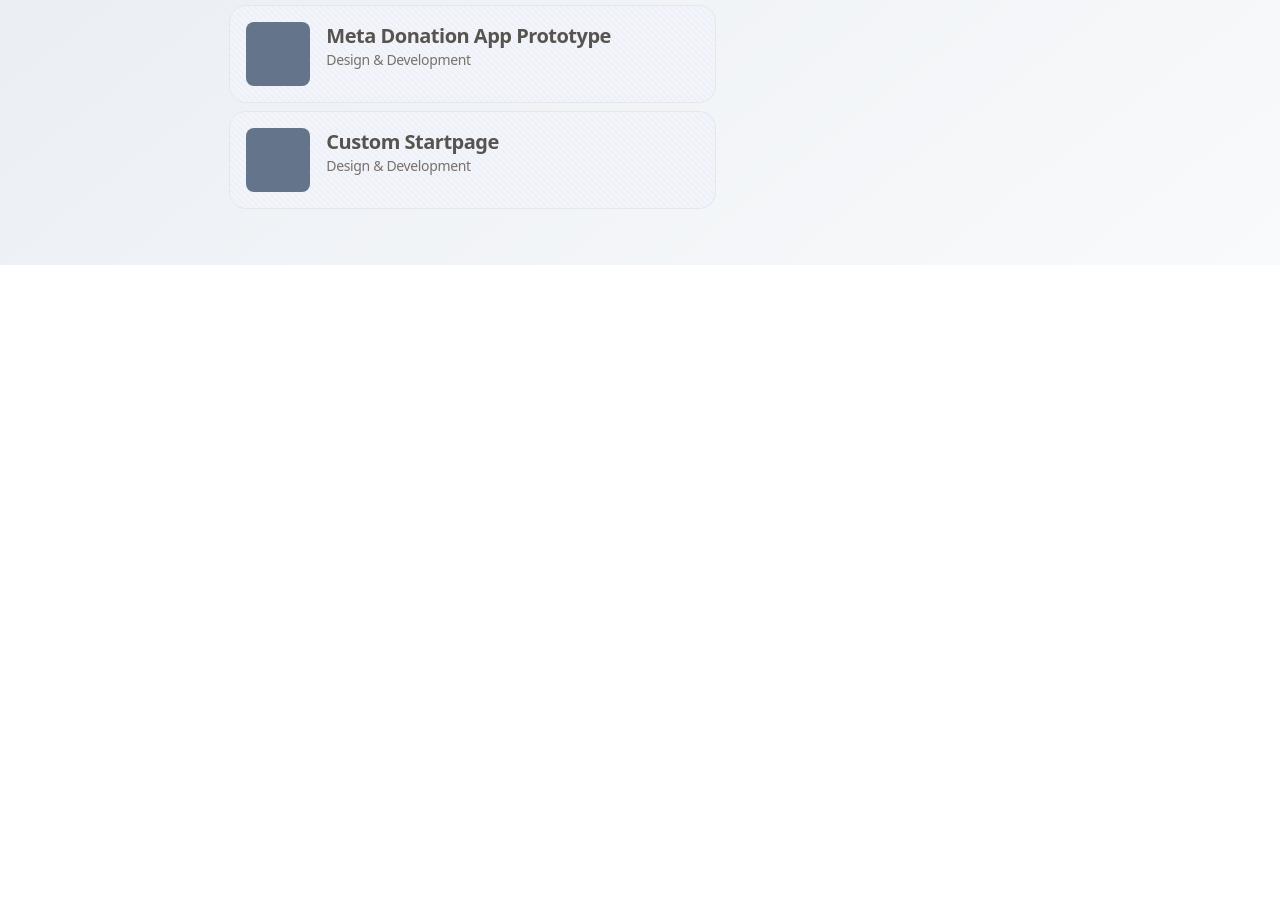
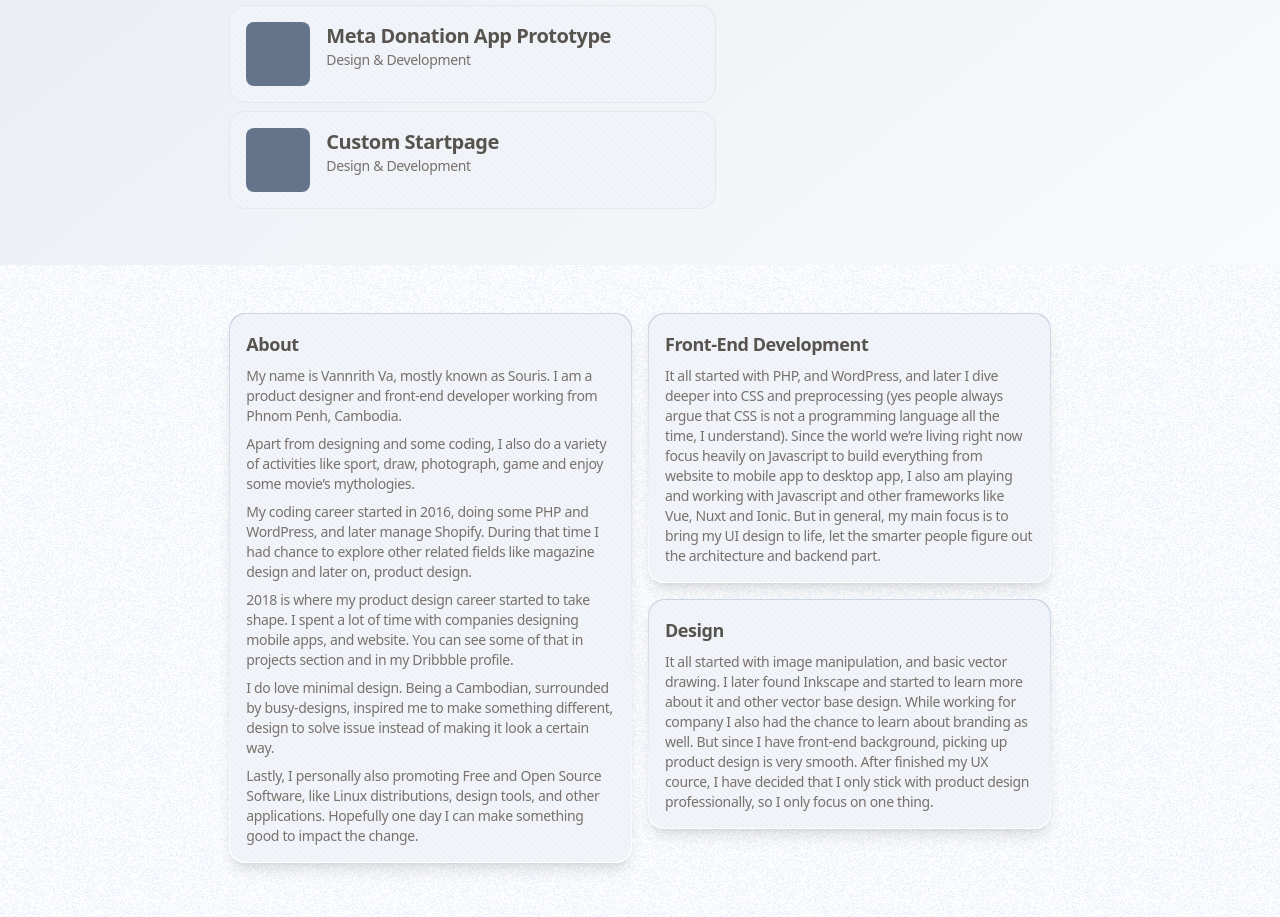
Before and after one commit to madsouris/website, an Astro site: page / in a window 1280 px wide. Shown: the part 1289-2206 px from the top of the page. Before the commit the page ends 1554 px from the top, so only its background shows below. Built offline with nearby package versions, Linux system fonts and the light colour scheme; Astro itself is replaced by a stand-in of ours.

Commit message:
added about section

```diff
--- a/package.json
+++ b/package.json
@@ -21,6 +21,7 @@
     "devDependencies": {
         "@iconify-json/uim": "^1.1.9",
         "prettier": "^3.3.3",
+        "prettier-plugin-astro": "^0.14.1",
         "prettier-plugin-tailwindcss": "^0.6.5"
     }
 }
--- a/src/pages/index.astro
+++ b/src/pages/index.astro
@@ -264,4 +264,64 @@
             </div>
         </div>
     </section>
+
+    <!-- About section -->
+     <section class="container mx-auto lg:w-2/3 p-4 my-8">
+        <div class="grid grid-cols-2 grid-rows-2 gap-4">
+            <div class="row-span-2">
+
+                <div class="work-card shadow-lg hover:shadow-2xl">
+                    <div class="work-card-inner font-sans text-sm tracking-tight flex flex-col gap-2 text-stone-500">
+                        <h2 class="work-title">
+                            About
+                        </h2>
+                        <p>
+                            My name is Vannrith Va, mostly known as Souris. I am a product designer and front-end developer working from Phnom Penh, Cambodia.
+                        </p>
+                        <p>
+                            Apart from designing and some coding, I also do a variety of activities like sport, draw, photograph, game and enjoy some movie’s mythologies.
+                        </p>
+                        <p>
+                            My coding career started in 2016, doing some PHP and WordPress, and later manage Shopify. During that time I had chance to explore other related fields like magazine design and later on, product design.
+                        </p>
+                        <p>
+                            2018 is where my product design career started to take shape. I spent a lot of time with companies designing mobile apps, and website. You can see some of that in projects section and in my Dribbble profile.
+                        </p>
+                        <p>
+                            I do love minimal design. Being a Cambodian, surrounded by busy-designs, inspired me to make something different, design to solve issue instead of making it look a certain way.
+                        </p>
+                        <p>
+                            Lastly, I personally also promoting Free and Open Source Software, like Linux distributions, design tools, and other applications. Hopefully one day I can make something good to impact the change.
+                        </p>
+                    </div>
+                </div>
+            </div>
+            <div class="row-span-1">
+
+                <div class="work-card shadow-lg hover:shadow-2xl">
+                    <div class="work-card-inner font-sans text-sm tracking-tight flex flex-col gap-2 text-stone-500">
+                        <h2 class="work-title">
+                            Front-End Development
+                        </h2>
+                        <p>
+                            It all started with PHP, and WordPress, and later I dive deeper into CSS and preprocessing (yes people always argue that CSS is not a programming language all the time, I understand). Since the world we’re living right now focus heavily on Javascript to build everything from website to mobile app to desktop app, I also am playing and working with Javascript and other frameworks like Vue, Nuxt and Ionic. But in general, my main focus is to bring my UI design to life, let the smarter people figure out the architecture and backend part.
+                        </p>
+                    </div>
+                </div>
+            </div>
+            <div class="row-span-1">
+
+                <div class="work-card shadow-lg hover:shadow-2xl">
+                    <div class="work-card-inner font-sans text-sm tracking-tight flex flex-col gap-2 text-stone-500">
+                        <h2 class="work-title">
+                            Design
+                        </h2>
+                    <p>
+                        It all started with image manipulation, and basic vector drawing. I later found Inkscape and started to learn more about it and other vector base design. While working for company I also had the chance to learn about branding as well. But since I have front-end background, picking up product design is very smooth. After finished my UX cource, I have decided that I only stick with product design professionally, so I only focus on one thing.
+                    </p>
+                </div>
+                </div>
+            </div>
+        </div>
+     </section>
 </Layout>
```
Also changed, not shown: 2 other files.
